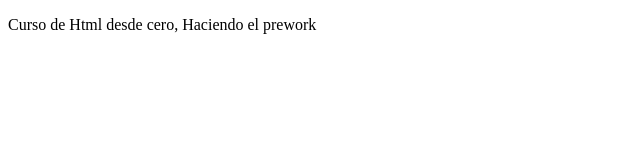
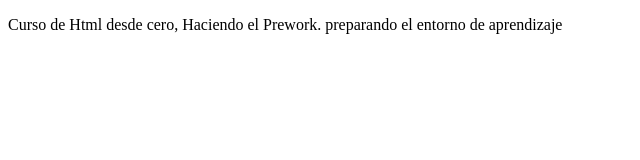
Before and after one commit to betamaxtelecom/prework, a plain HTML site: page index.html in a window 1280 px wide. Shown: the whole page, without its empty margins (0-640 px from the left). Drawn offline with Linux system fonts and the light colour scheme.

Commit message:
Se agregaron  cambios  el Parrafo  by JAG

```diff
--- a/index.html
+++ b/index.html
@@ -7,7 +7,9 @@
     <title>PAgina Principal Curso HTML</title>
 </head>
 <body>
-    <p>Curso de Html desde cero, Haciendo el prework</p>
+    <p>Curso de Html desde cero, Haciendo el Prework.
+       preparando el entorno de aprendizaje
+    </p>
 
 </body>
 </html>
```
